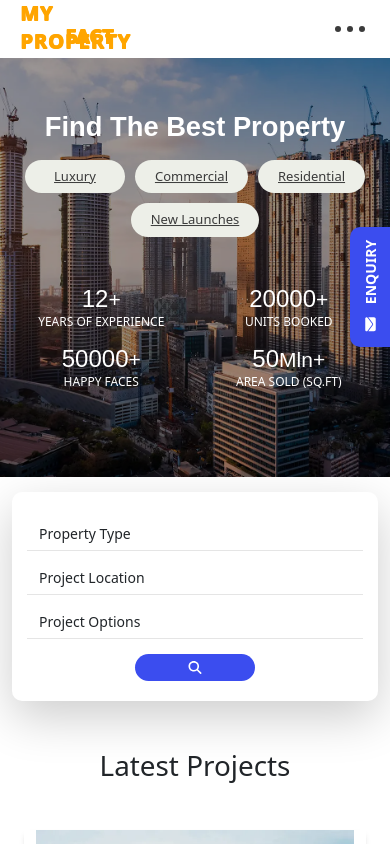
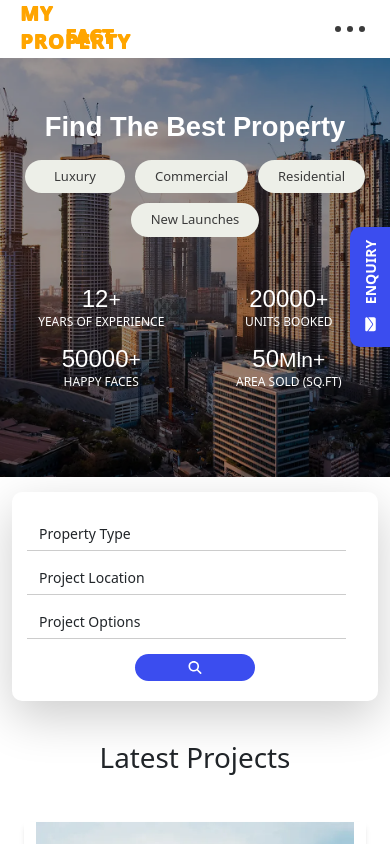
Before and after one commit to abhis9582/my-property-fact, a Next.js app: page /components/home in a window 390 px wide. Shown: the top 844 px of the page. Built offline with nearby package versions, Linux system fonts and the light colour scheme.

Commit message:
Chnges in Css file

```diff
--- a/src/app/components/home/home.css
+++ b/src/app/components/home/home.css
@@ -29,19 +29,9 @@
   transition: all 300ms ease-in-out;
 }
 
-.readmore .button {
-  display: flex;
-  min-width: 120px;
-  align-items: center;
-  justify-content: center;
-  font-size: 13px;
-  padding: 7px 20px;
-  border-radius: 40px;
-  color: #fff;
-  background: var(--corp-color);
-  transition: all 300ms ease-in-out;
-}
-
+.readmore a{
+  text-decoration: none;
+}
 #banner::before {
   content: "";
   position: absolute;
@@ -309,10 +299,11 @@ label {
   height: auto;
   background: none;
   border: none;
-  border-bottom: 1px solid rgba(0 0 0 / 10%);
+  border-bottom: 1px solid rgba(0 0 0 / 20%);
   border-radius: 0;
   transition: all 300ms ease;
   margin: 5px 0;
+  width: 95%;
 }
 
 .form-control:focus {
@@ -1365,6 +1356,7 @@ textarea.form-control {
   color: #7f7f7f;
   font-size: 12.5px;
   padding: 5px 0;
+  text-decoration: none;
 }
 
 .footer-area a:hover {
@@ -1398,6 +1390,7 @@ textarea.form-control {
   display: flex;
   align-items: center;
   column-gap: 10px;
+  font-size: 20px;
 }
 
 .marketersLogo {
@@ -2783,6 +2776,7 @@ aside.topRatedProjectShowcase {
   .btn-container .readmore a,
   .btn-container .readmore button {
     min-width: 100px;
+    text-decoration: none;
   }
 }
 
@@ -3273,6 +3267,9 @@ aside.topRatedProjectShowcase {
     width: 120px;
     height: 40px;
   }
+  .filter-form {
+    border-radius: 15px;
+  }
 }
 
 @media (max-width: 480px) {
--- a/src/app/components/home/page.js
+++ b/src/app/components/home/page.js
@@ -167,7 +167,7 @@ export default function Page() {
         </span>
       </button>
 
-      <p className="h1 text-center mt-5">Latest Projects</p>
+      <p className="h1 text-center">Latest Projects</p>
       <LatestProjects />
       <p className="h1 text-center mt-5">Featured Projects</p>
       <LatestProjects />
```
